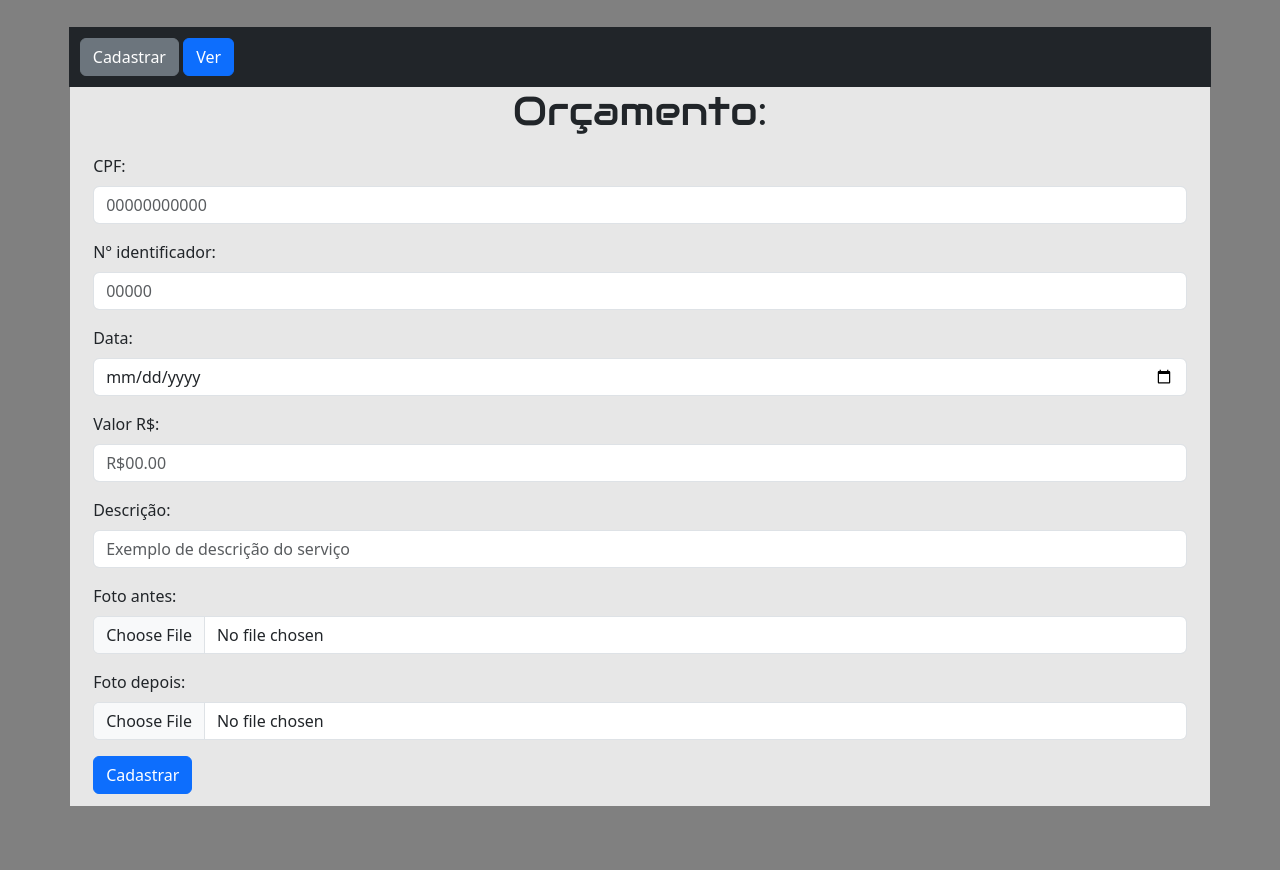
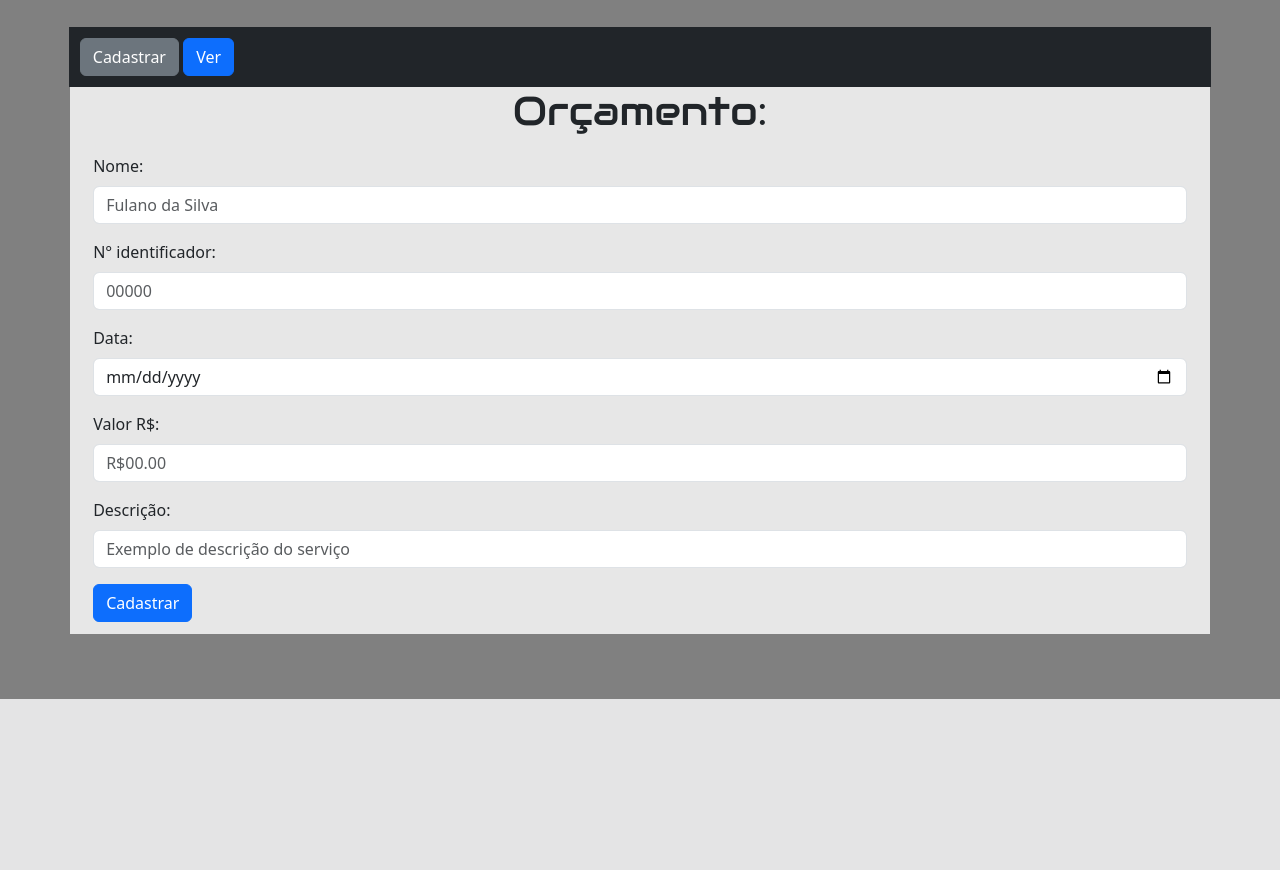
Before and after one commit to SilvestreLago/Sistema-De_Oficina, a PHP site: page /pag/orcamento.php in a window 1280 px wide. Shown: the part 101-971 px from the top of the page. After the commit the page ends 800 px from the top, so only its background shows below. Run offline with PHP 8.4, Linux system fonts and the light colour scheme; some web fonts are replaced.

Commit message:
Alterando agenda orçamento e os

```diff
--- a/pag/orcamento.php
+++ b/pag/orcamento.php
@@ -7,8 +7,8 @@
     <h1>Orçamento:</h1>
     <form style="padding: 1%;">
         <div class="mb-3">
-            <label for="exampleInputCPF1" class="form-label">CPF:</label>
-            <input type="number" class="form-control" id="exampleInputCPF1" aria-describedby="cpfHelp" placeholder="00000000000">
+            <label for="exampleInputCPF1" class="form-label">Nome:</label>
+            <input type="text" class="form-control" id="exampleInputNome1" aria-describedby="nomeHelp" placeholder="Fulano da Silva">
         </div>
         <div class="mb-3">
             <label for="exampleInputNident1" class="form-label">N° identificador:</label>
@@ -26,15 +26,6 @@
             <label for="exampleInputDescricao1" class="form-label">Descrição:</label>
             <input type="text" class="form-control" id="exampleInputDescricao1" aria-describedby="descricaoHelp" placeholder="Exemplo de descrição do serviço">
         </div>
-        <div class="mb-3">
-            <label for="exampleInputFoto1" class="form-label">Foto antes:</label>
-            <input type="file" class="form-control" id="exampleInputFoto1" aria-describedby="fotoHelp">
-        </div>
-        <div class="mb-3">
-            <label for="exampleInputFoto2" class="form-label">Foto depois:</label>
-            <input type="file" class="form-control" id="exampleInputFoto2" aria-describedby="fotoHelp">
-        </div>
-
         <button type="submit" class="btn btn-primary">Cadastrar</button>
     </form>
 </div>
--- a/pag/ordemServico.php
+++ b/pag/ordemServico.php
@@ -7,8 +7,8 @@
     <h1>Ordem de serviço:</h1>
     <form style="padding: 1%;">
         <div class="mb-3">
-            <label for="exampleInputCPF1" class="form-label">CPF:</label>
-            <input type="number" class="form-control" id="exampleInputCPF1" aria-describedby="cpfHelp" placeholder="00000000000">
+            <label for="exampleInputCPF1" class="form-label">Nome:</label>
+            <input type="number" class="form-control" id="exampleInputNome1" aria-describedby="nomeHelp" placeholder="Fulano da Silva">
         </div>
         <div class="mb-3">
             <label for="exampleInputNident1" class="form-label">N° identificador:</label>
```
Also changed, not shown: pag/agenda.php (+4 -4 lines).
